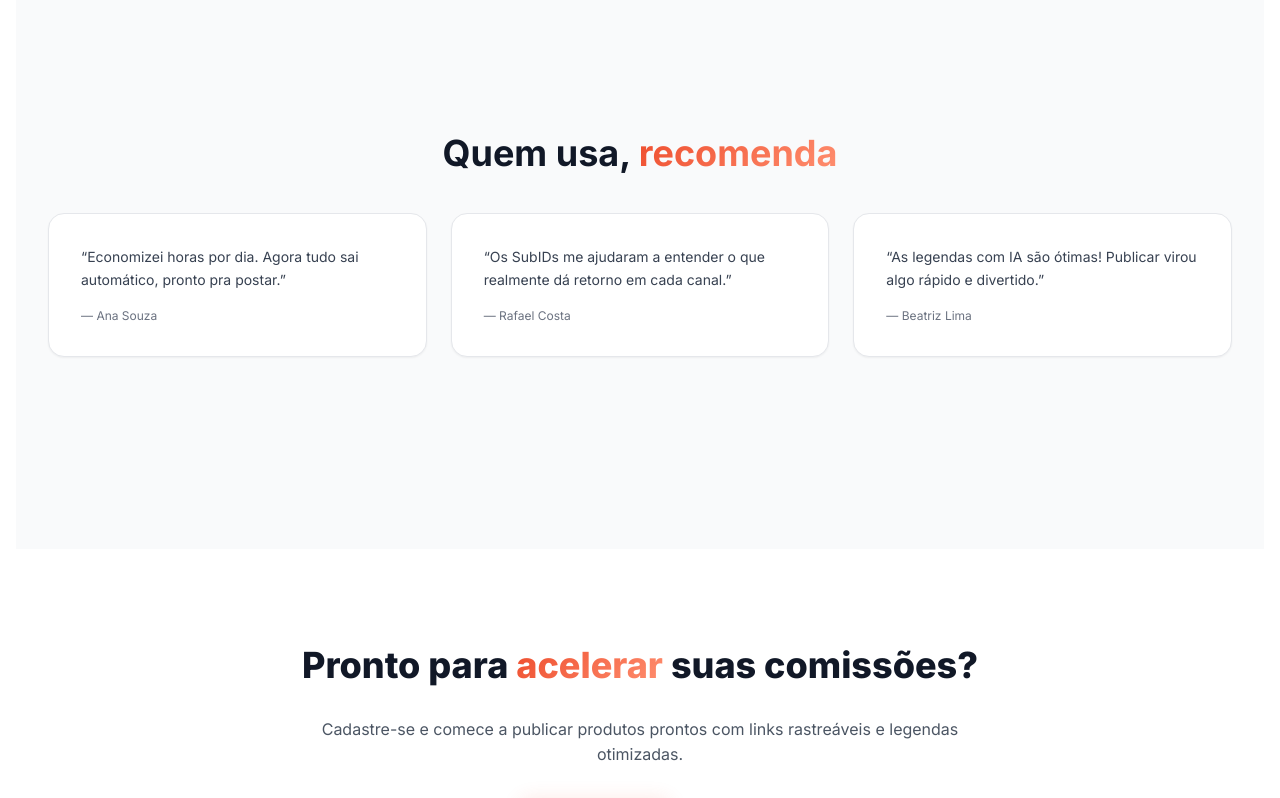
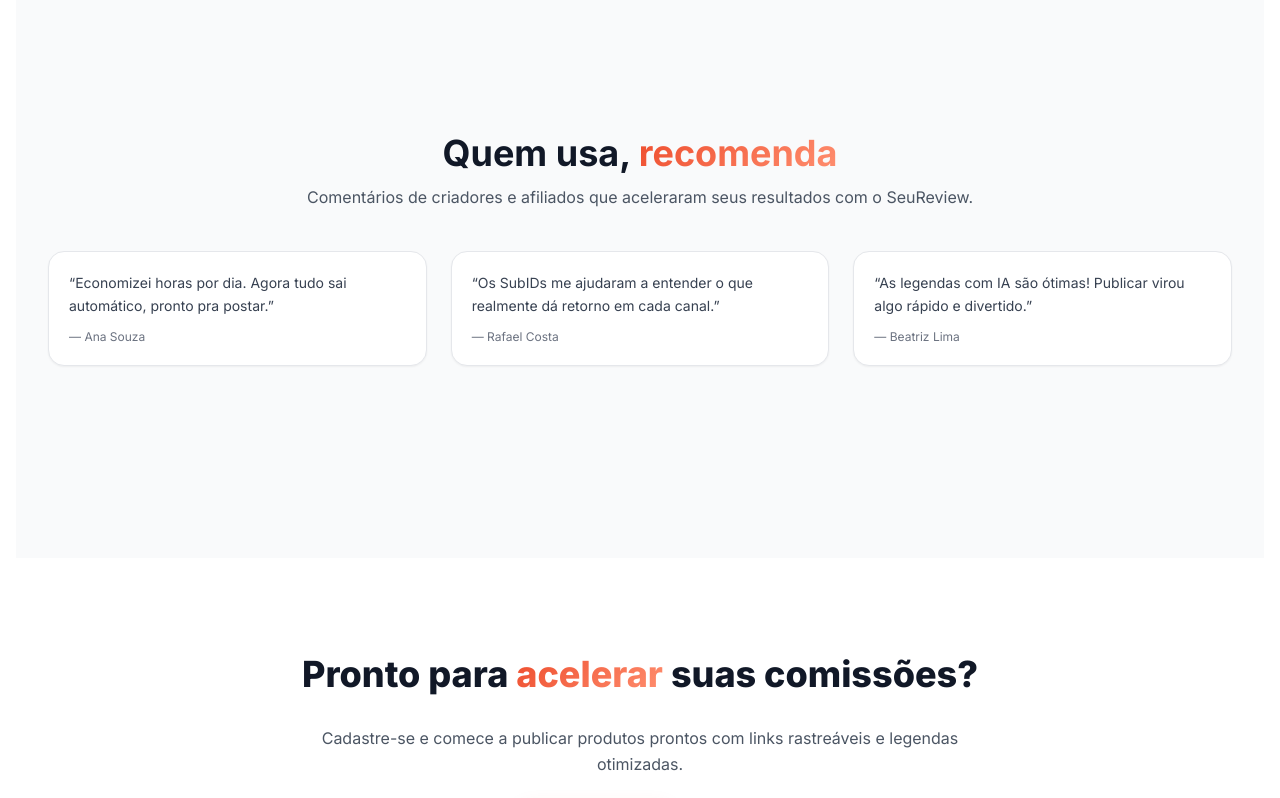
Before and after one commit to marciobever/seureview.com.br, a Next.js app: page / in a window 1280 px wide. Shown: the part 1640-2438 px from the top of the page. Built offline with nearby package versions, Linux system fonts and the light colour scheme; no server answers.

Commit message:
Update Depoimentos.tsx

```diff
--- a/components/Depoimentos.tsx
+++ b/components/Depoimentos.tsx
@@ -2,7 +2,7 @@
 
 import { motion } from 'framer-motion';
 
-const items = [
+const itens = [
   { n: 'Ana Souza', d: 'Economizei horas por dia. Agora tudo sai automático, pronto pra postar.' },
   { n: 'Rafael Costa', d: 'Os SubIDs me ajudaram a entender o que realmente dá retorno em cada canal.' },
   { n: 'Beatriz Lima', d: 'As legendas com IA são ótimas! Publicar virou algo rápido e divertido.' },
@@ -12,31 +12,34 @@ export default function Depoimentos() {
   return (
     <section id="depoimentos" className="section">
       <div className="max-container">
-        <motion.div
-          initial={{ opacity: 0, y: 26 }}
-          whileInView={{ opacity: 1, y: 0 }}
-          viewport={{ once: true }}
-          transition={{ duration: 0.55 }}
-          className="text-center"
-        >
-          <h2 className="text-3xl md:text-4xl font-bold">
+        <div className="text-center">
+          <motion.h2
+            initial={{ opacity: 0, y: 14 }}
+            whileInView={{ opacity: 1, y: 0 }}
+            viewport={{ once: true }}
+            transition={{ duration: 0.6 }}
+            className="text-3xl md:text-4xl font-bold"
+          >
             Quem usa, <span className="text-gradient">recomenda</span>
-          </h2>
-        </motion.div>
+          </motion.h2>
+          <p className="mt-3 text-gray-600 max-w-2xl mx-auto">
+            Comentários de criadores e afiliados que aceleraram seus resultados com o SeuReview.
+          </p>
+        </div>
 
-        <div className="mt-10 grid gap-6 sm:grid-cols-2 lg:grid-cols-3">
-          {items.map((p, i) => (
+        <div className="mt-10 grid md:grid-cols-3 gap-6">
+          {itens.map((p, i) => (
             <motion.div
               key={i}
               initial={{ opacity: 0, y: 18 }}
               whileInView={{ opacity: 1, y: 0 }}
               viewport={{ once: true }}
-              transition={{ duration: 0.45, delay: i * 0.08 }}
+              transition={{ duration: 0.5, delay: i * 0.08 }}
               className="card bg-white"
             >
-              <div className="card-body p-6 md:p-8">
+              <div className="card-body">
                 <p className="text-sm text-gray-700 leading-relaxed">“{p.d}”</p>
-                <div className="mt-4 text-xs text-gray-500">— {p.n}</div>
+                <div className="mt-3 text-xs text-gray-500">— {p.n}</div>
               </div>
             </motion.div>
           ))}
```
